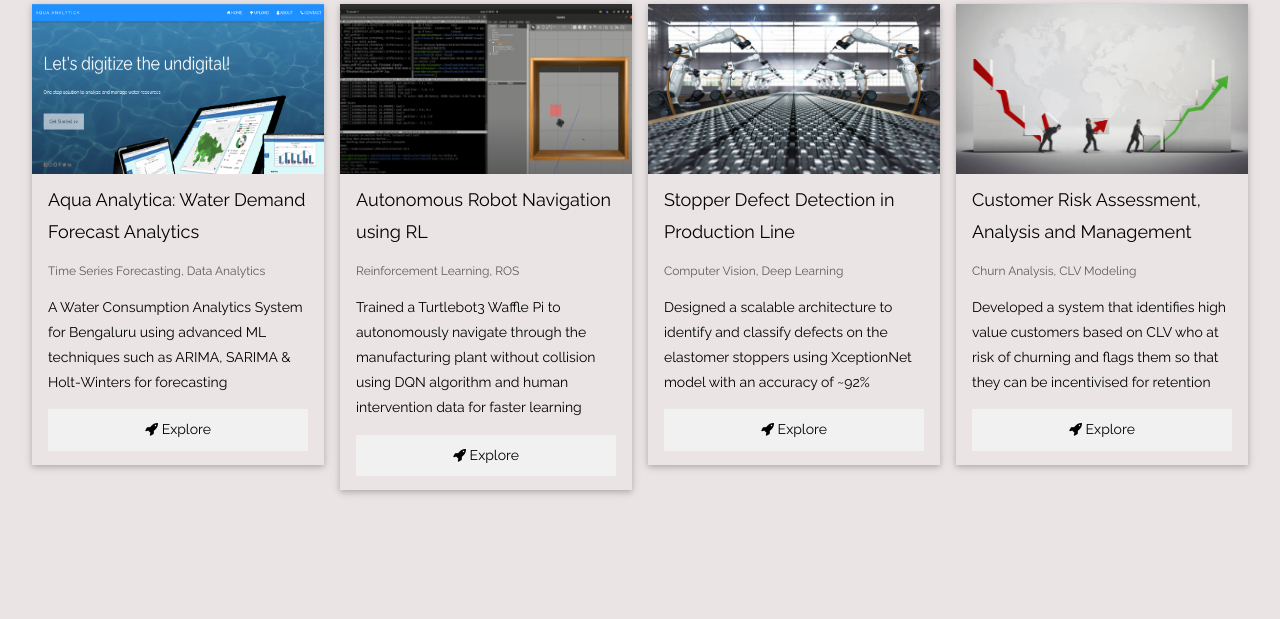
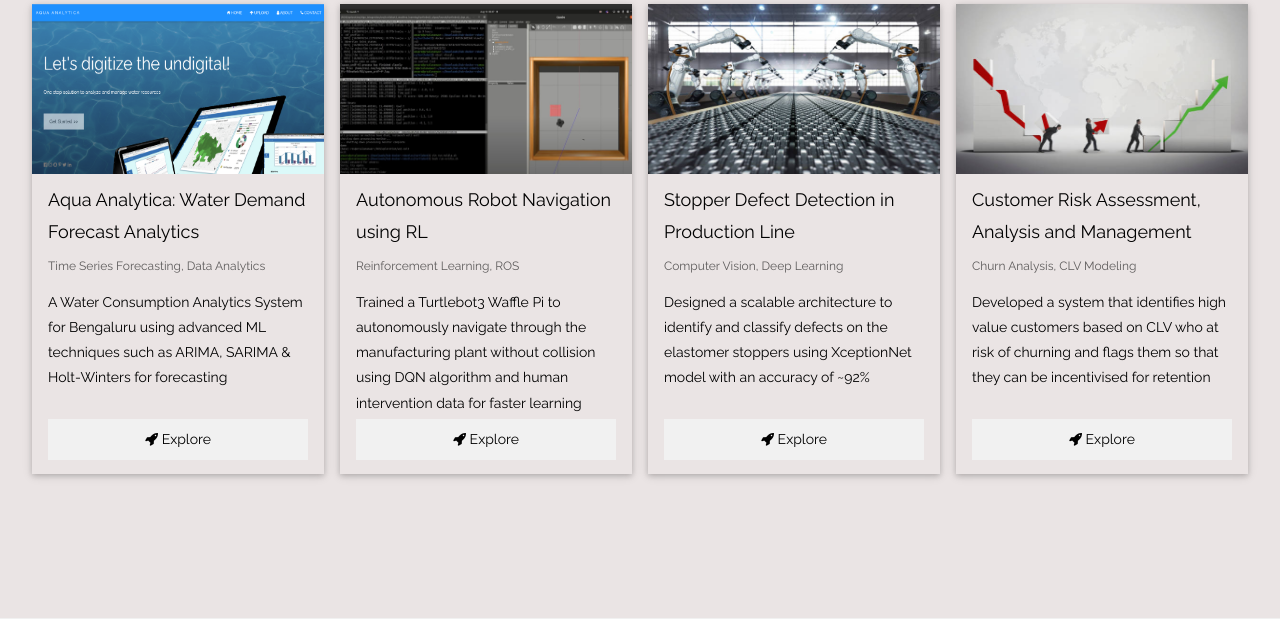
Before and after one commit to arsalananwar11/Arsalan-Portfolio, a Flask app: page / in a window 1280 px wide. Shown: the part 1585-2204 px from the top of the page. Run offline with Flask 3, Linux system fonts and the light colour scheme; data comes from the database, SQL or seed files in the repository.

Commit message:
Project Card UI updates on the dashboard page completed

```diff
--- a/templates/dashboard.html
+++ b/templates/dashboard.html
@@ -51,9 +51,9 @@
           <div class="w3-card">
             <img src="./../static/img/{{project[6]}}" class="project-cover" alt="Project" style="width:100%">
             <div class="w3-container">
-                <h5>{{project[1]}}</h5>
+                <h5 class="project-title">{{project[1]}}</h5>
                 <p class="w3-opacity category-tag">{{project[3]}}</p>
-                <p>{{project[2]}}</p>
+                <p class="project-desc">{{project[2]}}</p>
                 <p>
                   <a href="/project/{{project[0]}}"  class="know-more" target="_blank">
                       <button class="w3-button w3-light-grey w3-block"><i class="fa fa-rocket"></i> Explore</button>
```
